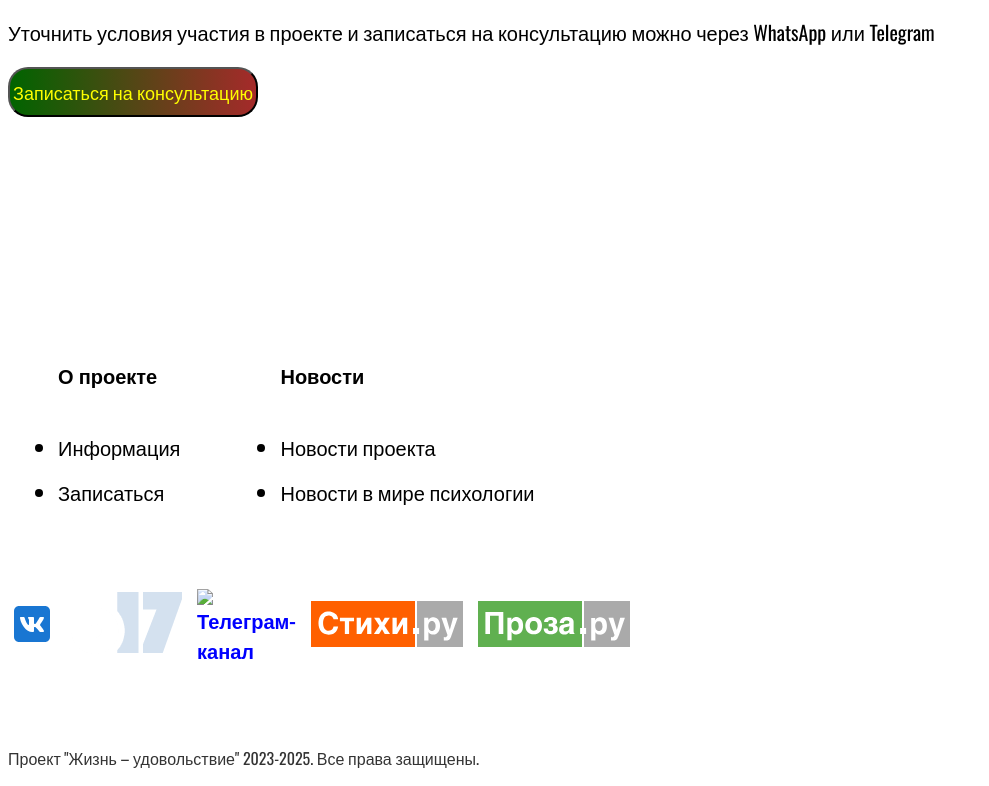
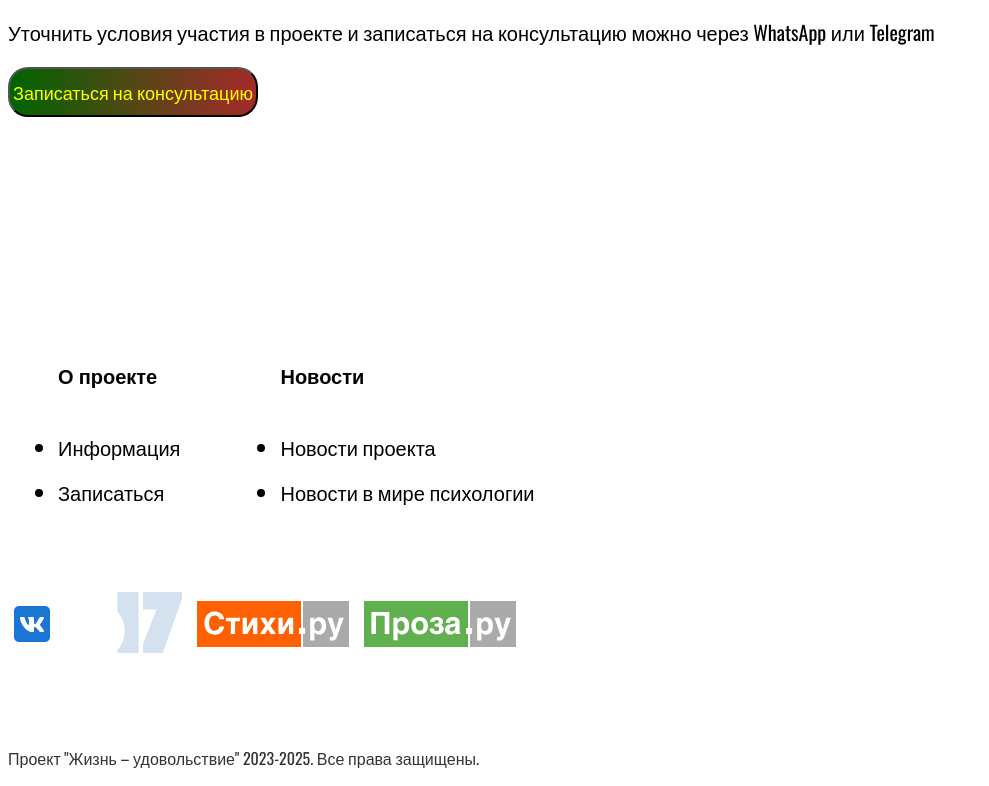
Before and after one commit to sergeyreb/training, a plain HTML site: page task_final.html in a window 1280 px wide. Shown: the part 1323-2109 px from the top of the page, without its empty margins (0-989 px from the left). Drawn offline with nearby package versions, Linux system fonts and the light colour scheme.

Commit message:
Update task_final.html

```diff
--- a/task_final.html
+++ b/task_final.html
@@ -66,7 +66,6 @@
             <div class="footer-social-links">
                 <a href="https://vk.com/psychology_of_life_and_pleasure"><img src="images_final/icons_final/vk.svg" alt="Проект &laquo;Жизнь как удовольствие&raquo;"></a>
                 <a href="https://www.b17.ru/gerasimovaea"><img src="images_final/icons_final/b17.png" alt="Личная страница на сайте b17.ru"></a>
-                <a href="https://t.me/krizisny_psiholog_EGerasimova"><img src="images_final/icons_final/telegram.svg" alt="Телеграм-канал"></a>
                 <a href="https://stihi.ru/avtor/elenkasanna"><img src="images_final/icons_final/stihi.svg" alt="Стихи.ру"></a>
                 <a href="https://proza.ru/avtor/elenkasanna"><img src="images_final/icons_final/proza.svg" alt="Проза.ру"></a>
             </div>
@@ -80,4 +79,5 @@
         </section>
     </footer>
 </body>
+
 </html>
```
